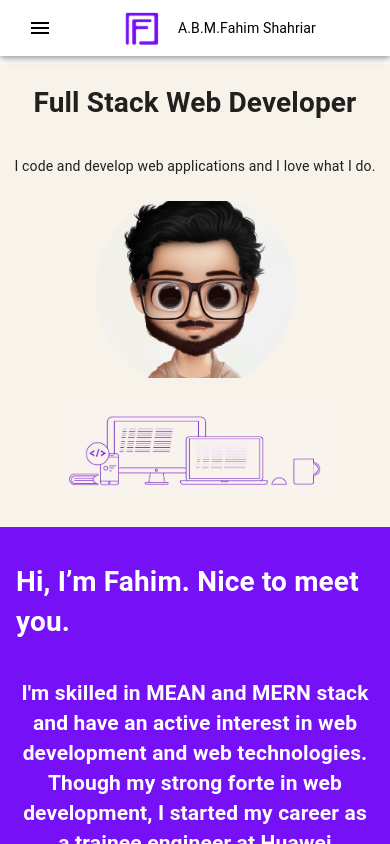
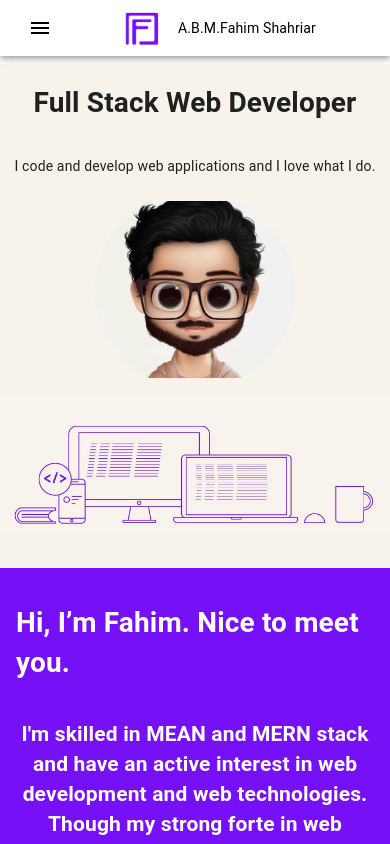
Before and after one commit to abmfahimshahriar/my-portfolio, a React (Create React App) app: page / in a window 390 px wide. Shown: the top 844 px of the page. Built offline with nearby package versions, Linux system fonts and the light colour scheme.

Commit message:
desktop image responsiveness fix

```diff
--- a/src/components/ShortDescription/ShortDescription.css
+++ b/src/components/ShortDescription/ShortDescription.css
@@ -21,3 +21,9 @@
   /* height: 300px; */
   object-fit: cover;
 }
+
+@media only screen and (max-width: 920px) {
+  .desk-img-wrapper {
+    width: 100%;
+  }
+}
```
Lines whose indentation alone changed are shown as unchanged.
